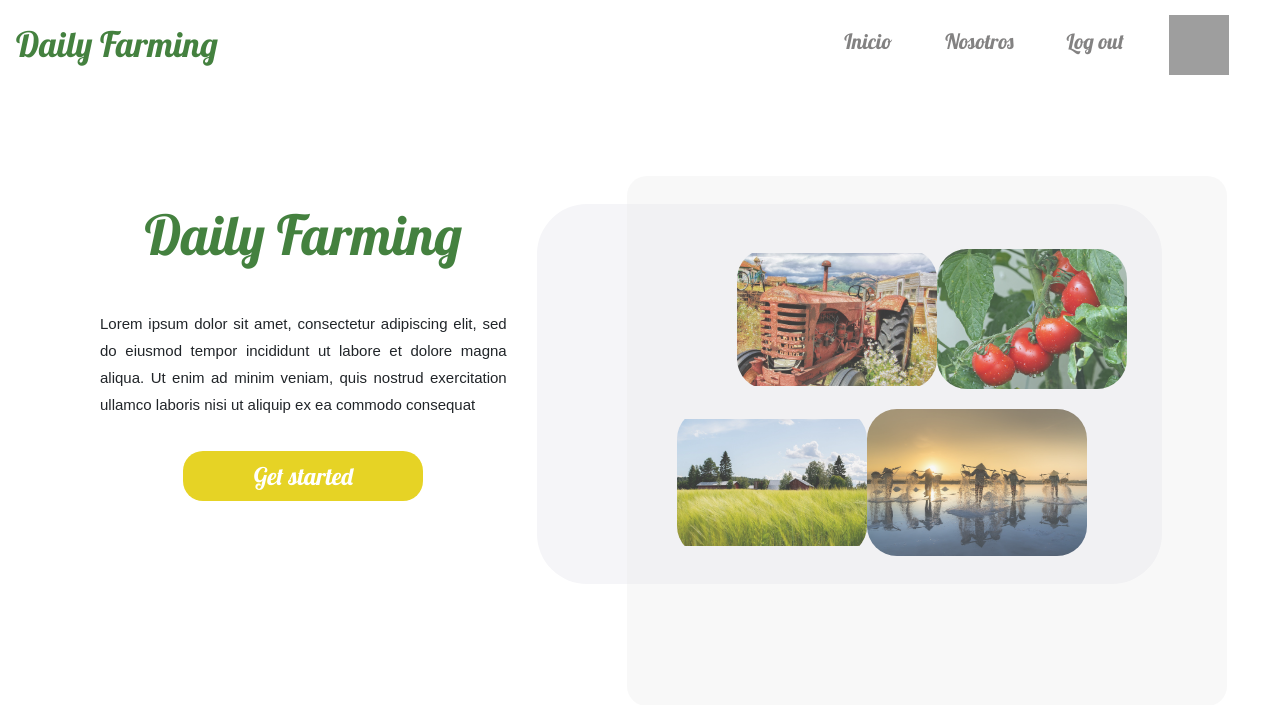
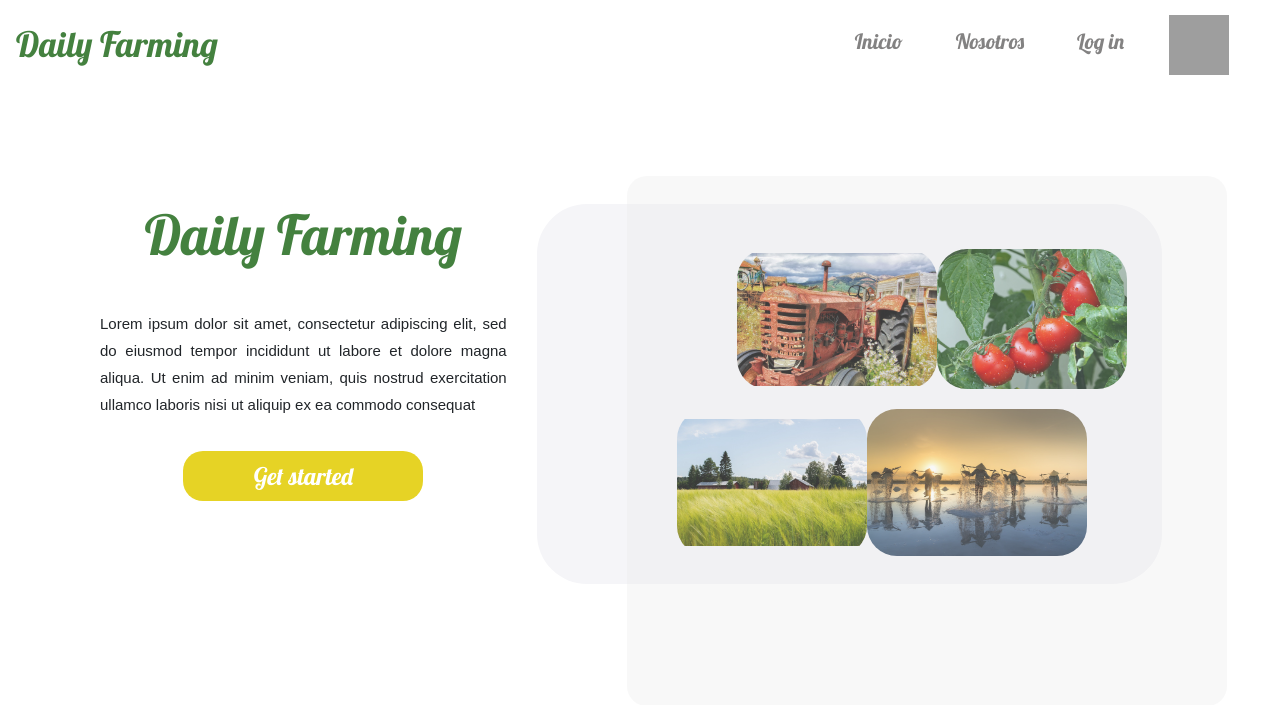
Before and after one commit to AstSamfa/daily-farming-v, a Django app: page / in a window 1280 px wide. Shown: the top 705 px of the page. Run offline with Django 4.2, Linux system fonts and the light colour scheme; some libraries are stand-ins or nearby versions; grey boxes are pictures that could not be loaded.

Commit message:
cambio de nombre log out en index.html

```diff
--- a/cultivos/templates/cultivos/index.html
+++ b/cultivos/templates/cultivos/index.html
@@ -31,7 +31,7 @@
                         <a class="nav-link botones" href="#">Nosotros</a>
                     </li>
                     <li class="nav-item">
-                        <a class="nav-link botones" href="#">Log out </a>
+                        <a class="nav-link botones" href="#">Log in </a>
                     </li>
 					<li>
 						<img class='imagen1'src="static/fonts/ionicons/fonts/person-circle-outline.svg" width="30" height="30" class="d-inline-block align-top" alt="" >
```
